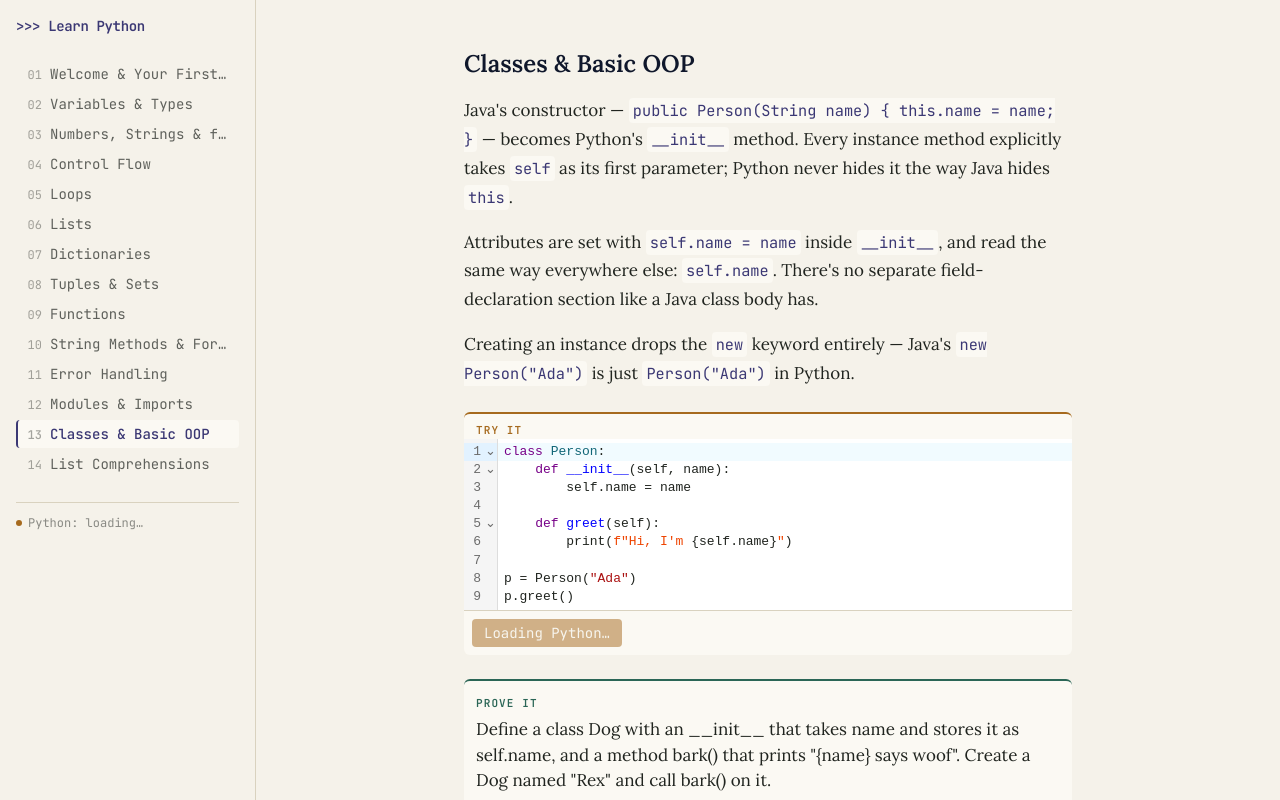
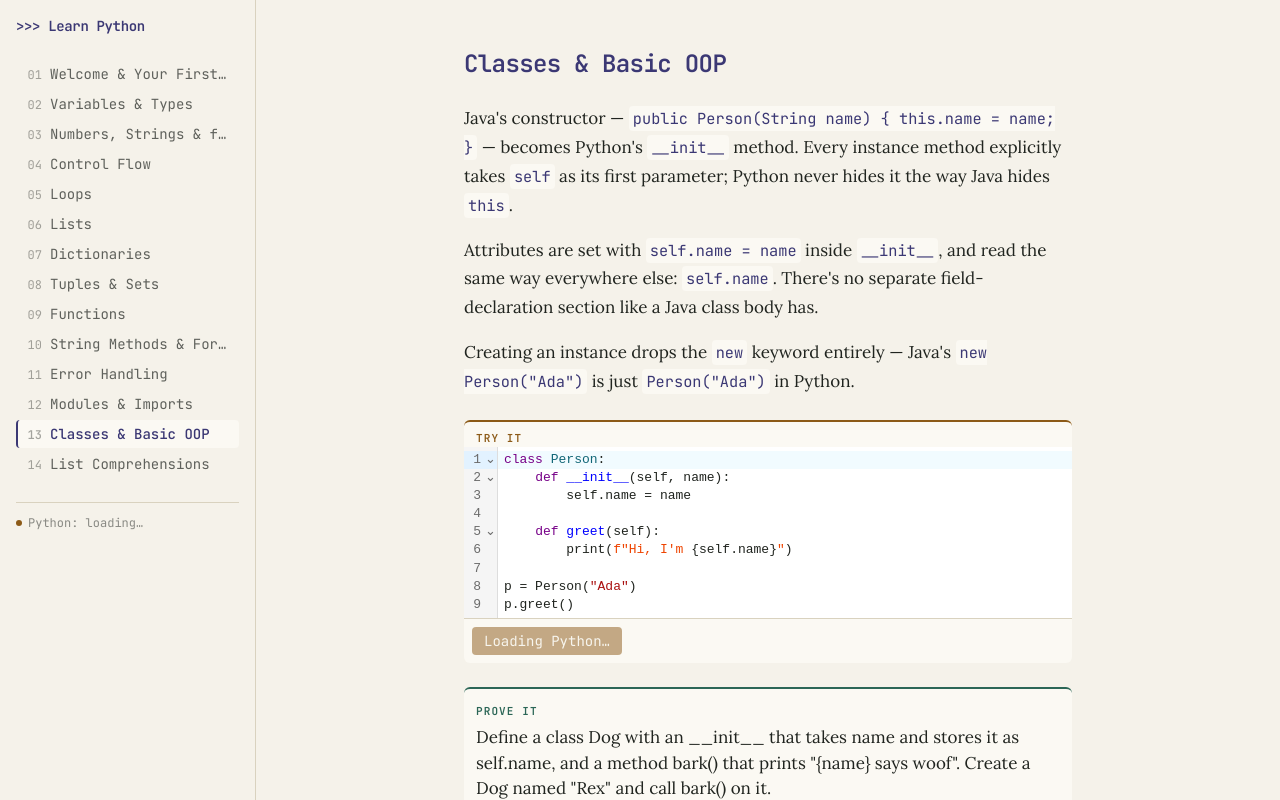
Before and after one commit to Jake-Churchill/learn-python, a React (Vite) app: page /lessons/classes-and-oop in a window 1280 px wide. Shown: the top 800 px of the page. Built offline with nearby package versions, Linux system fonts and the light colour scheme.

Commit message:
Fix amber contrast (WCAG AA) and style Lesson.jsx heading with the new design system

```diff
--- a/src/index.css
+++ b/src/index.css
@@ -7,7 +7,7 @@
   --color-ink: #20241f;
   --color-rule: #d9d2bf;
   --color-indigo: #3b3874;
-  --color-amber: #a66a1e;
+  --color-amber: #8c5a17;
   --color-pine: #2b6656;
   --color-rust: #9c4638;
 
--- a/src/pages/Lesson.jsx
+++ b/src/pages/Lesson.jsx
@@ -10,12 +10,14 @@ export default function Lesson() {
   const lesson = lessons.find((l) => l.slug === slug);
 
   if (!lesson) {
-    return <p className="p-8">Lesson not found.</p>;
+    return <p className="bg-paper p-8 font-body text-ink">Lesson not found.</p>;
   }
 
   return (
     <LessonLayout lessons={lessons} progress={progress} currentSlug={slug}>
-      <h1 className="mb-4 text-2xl font-semibold text-slate-900">{lesson.title}</h1>
+      <h1 className="mb-6 font-mono text-2xl font-semibold tracking-tight text-indigo">
+        {lesson.title}
+      </h1>
       {lesson.blocks.map((block, i) => {
         const Component = blockRegistry[block.type];
         return (
```
